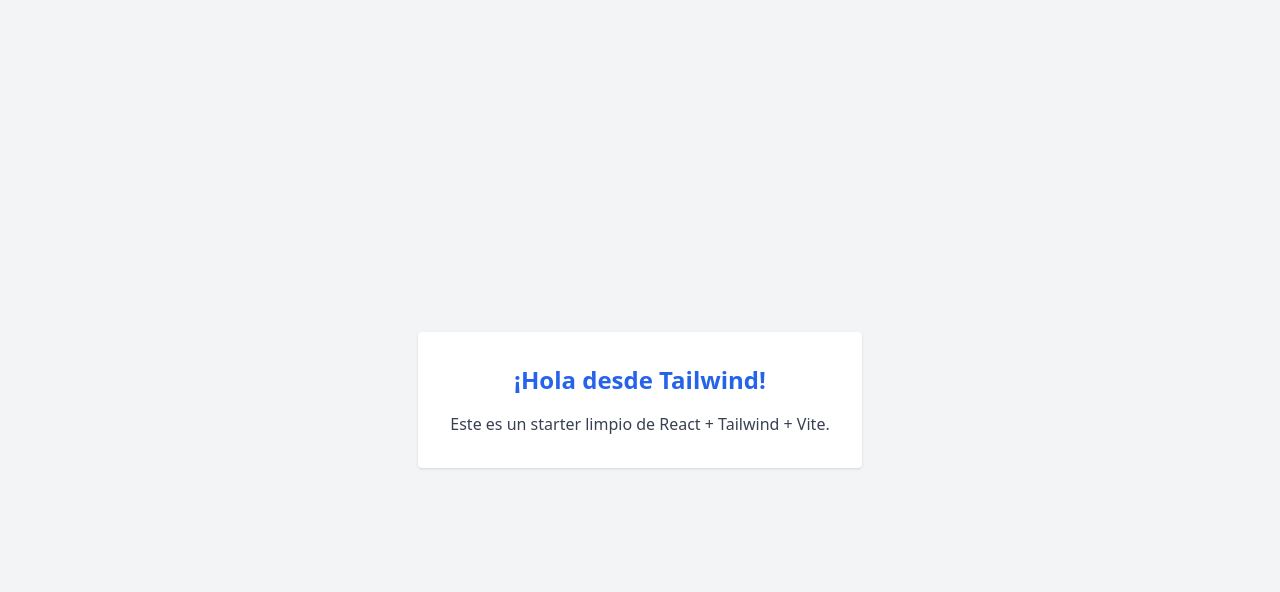
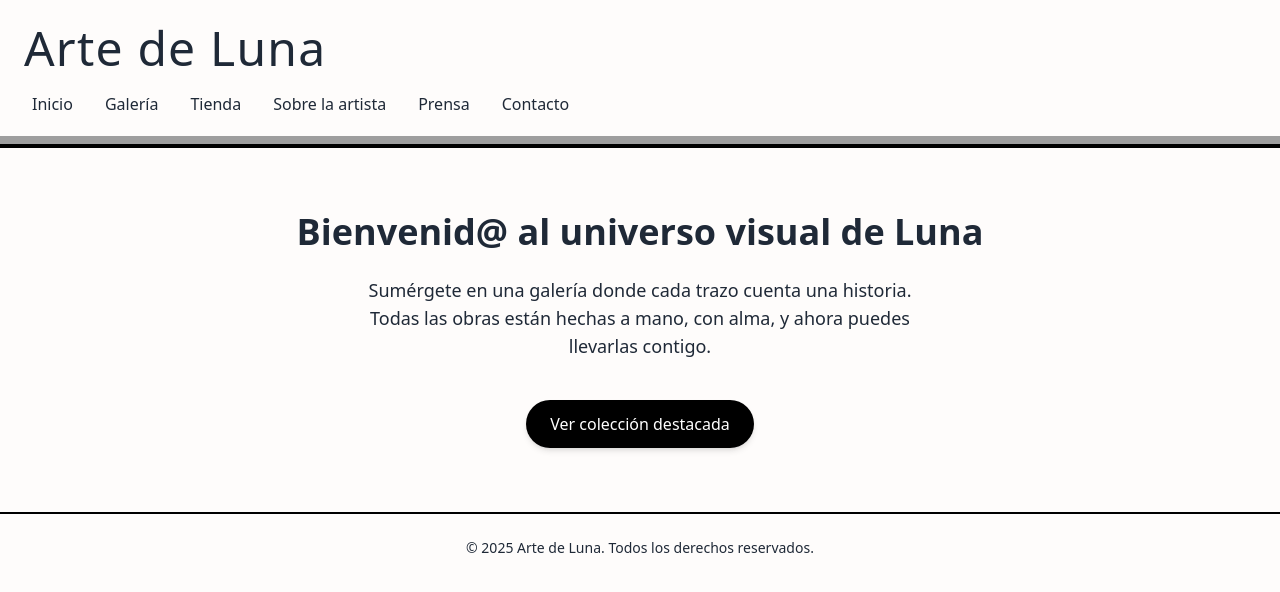
Before and after one commit to JoshKO007/PB-React, a React (Vite) app: page / in a window 1280 px wide. Shown: the top 592 px of the page. Built offline with nearby package versions, Linux system fonts and the light colour scheme; grey boxes are pictures that could not be loaded.

Commit message:
Refactor App component to implement a new layout with a custom header, main section, and footer, enhancing the visual presentation and user interaction.

```diff
--- a/src/App.jsx
+++ b/src/App.jsx
@@ -1,12 +1,60 @@
+// src/App.jsx
+import { useState } from 'react';
+
 function App() {
+  const [hovered, setHovered] = useState(null);
+
+  const menu = [
+    "Inicio",
+    "Galería",
+    "Tienda",
+    "Sobre la artista",
+    "Prensa",
+    "Contacto"
+  ];
+
   return (
-    <div className="min-h-screen flex items-center justify-center bg-gray-100">
-      <div className="text-center p-8 bg-white rounded shadow">
-        <h1 className="text-2xl font-bold text-blue-600 mb-4">¡Hola desde Tailwind!</h1>
-        <p className="text-gray-700">Este es un starter limpio de React + Tailwind + Vite.</p>
-      </div>
+    <div className="min-h-screen bg-[#fefcfb] text-gray-800 font-hand-drawn">
+      {/* Header con líneas irregulares */}
+      <header className="border-b-4 border-black p-6 relative">
+        <h1 className="text-4xl sm:text-5xl tracking-wide mb-2 hand-drawn-title">
+          Arte de Luna
+        </h1>
+        <nav className="mt-4 flex gap-4 flex-wrap">
+          {menu.map((item, index) => (
+            <span
+              key={index}
+              onMouseEnter={() => setHovered(index)}
+              onMouseLeave={() => setHovered(null)}
+              className={`cursor-pointer px-2 py-1 relative transition-transform duration-200
+                ${hovered === index ? 'scale-110 underline' : ''}`}
+            >
+              {item}
+            </span>
+          ))}
+        </nav>
+        <div className="absolute inset-x-0 bottom-0 h-2 bg-[url('/sketch-line.svg')] bg-repeat-x"></div>
+      </header>
+
+      {/* Hero principal */}
+      <main className="px-6 py-16 text-center">
+        <h2 className="text-3xl sm:text-4xl font-semibold mb-6">
+          Bienvenid@ al universo visual de Luna
+        </h2>
+        <p className="max-w-xl mx-auto text-lg">
+          Sumérgete en una galería donde cada trazo cuenta una historia. Todas las obras están hechas a mano, con alma, y ahora puedes llevarlas contigo.
+        </p>
+        <button className="mt-10 px-6 py-3 bg-black text-white rounded-full shadow-md hover:shadow-lg transition-all">
+          Ver colección destacada
+        </button>
+      </main>
+
+      {/* Pie de página simple */}
+      <footer className="text-center p-6 border-t-2 border-black">
+        <p className="text-sm">&copy; 2025 Arte de Luna. Todos los derechos reservados.</p>
+      </footer>
     </div>
-  )
+  );
 }
 
-export default App
+export default App;
```
